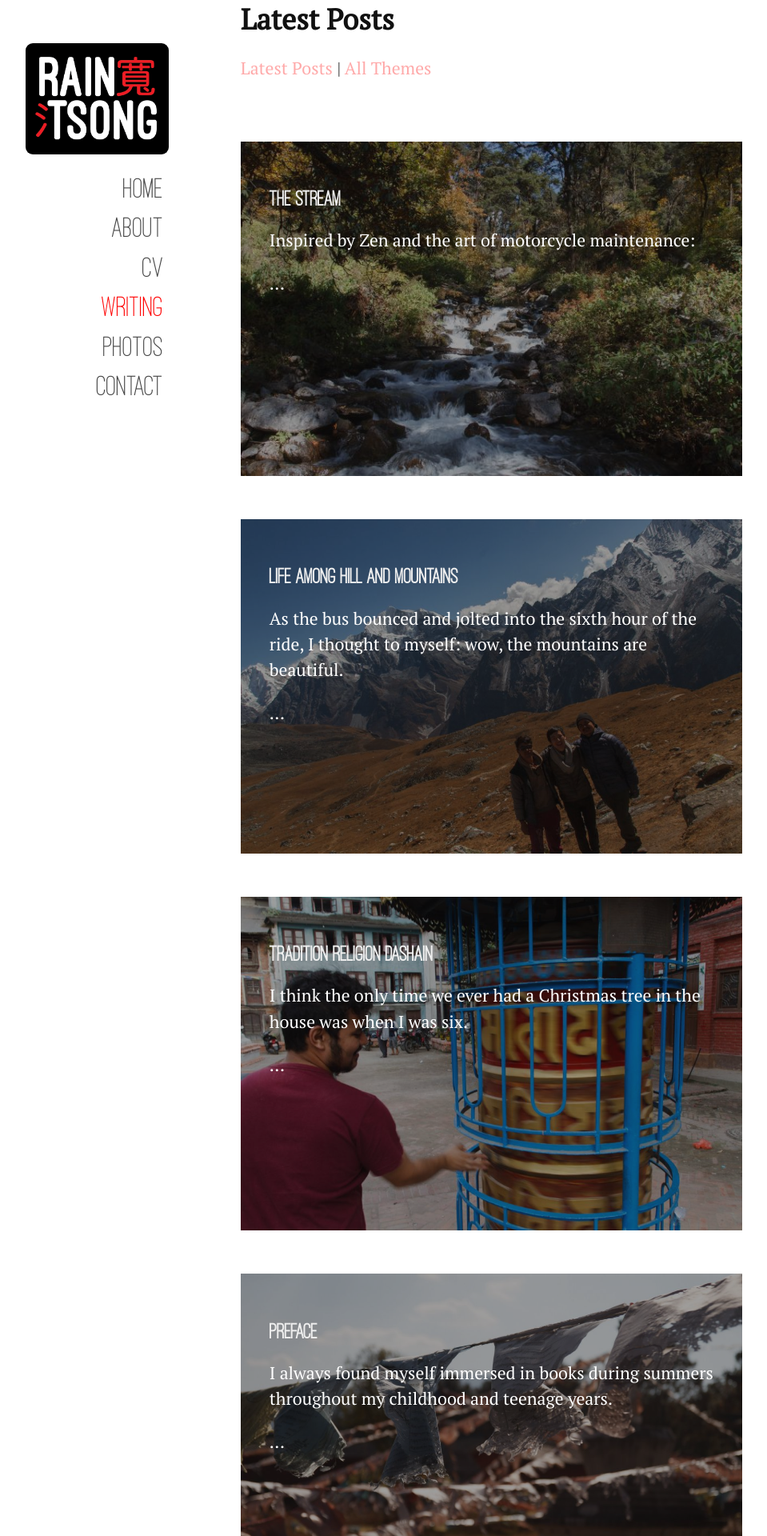
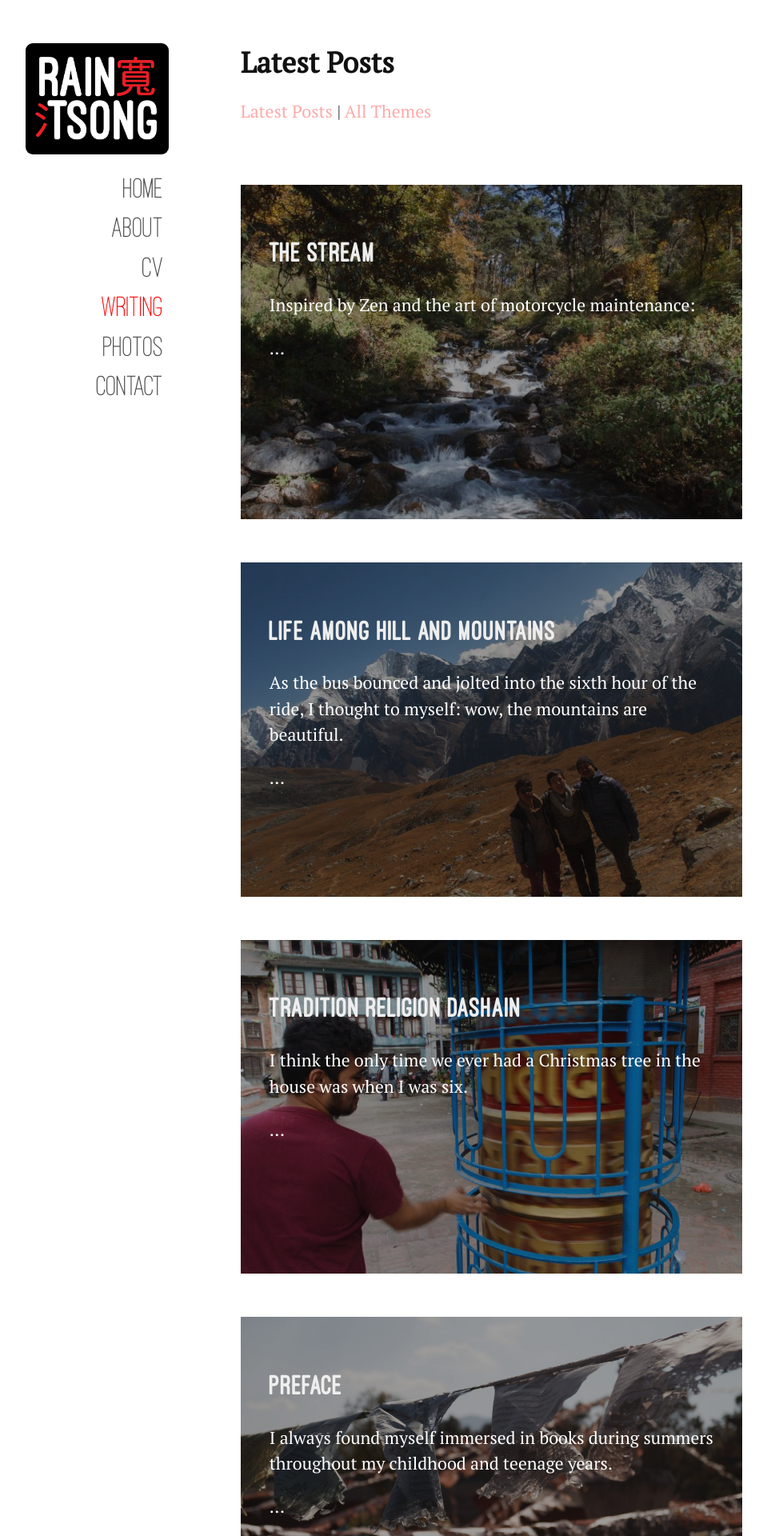
Before and after one commit to raintsong/raintsong.github.io, a Jekyll site: the page built from writing/index.html, in a window 1280 px wide. Shown: the top 1920 px of the page at 80% size, without its empty margins (160-1119 px from the left). Built offline with Jekyll 4.4.1, drawn with Linux system fonts in a browser that asks for light colours.

Commit message:
Visual alterations

```diff
--- a/_sass/main.scss
+++ b/_sass/main.scss
@@ -33,6 +33,7 @@
 
 body {
   --main-sans-serif: 'ostrich_sansmedium';
+  --heavy-sans-serif: 'ostrich_sansheavy';
 }
 
 
@@ -59,8 +60,9 @@ h1 {
   display: inline;
 }
 h2 {
-    font-size: 1.5em;
-    font-family: var(--main-sans-serif), 'Sans-Serif';
+    // font-size: 2em; set by screen size
+    font-family: var(--heavy-sans-serif), 'Sans-Serif';
+    font-weight: normal;
 }
 p {
     font-size: 1.2em;
@@ -117,6 +119,9 @@ nav a {
 //Section for screen size queries
 
 @media only screen and (max-width: 640px) {
+  h2 {
+    font-size: 1.5em;
+  }
   .rotatable {
     -webkit-transform:rotate(270deg);
     -moz-transform: rotate(270deg);
@@ -171,6 +176,9 @@ nav a {
 }
 
 @media only screen and (min-width: 641px) {
+  h2 {
+    font-size: 2em;
+  }
   body {
     font-size: 18px;
   }
@@ -205,6 +213,7 @@ nav a {
   .container {
     float: right;
     width: 70%;
+    margin-top: 3em;
   }
 }
 
@@ -258,6 +267,7 @@ nav {
 //for writing/index.html
 .listing {
     margin: 0;
+    margin-bottom: 3em;
     padding: 0;
 }
 .listing li {
--- a/index.html
+++ b/index.html
@@ -1,6 +1,6 @@
 ---
 layout: blurb
-title: Rain Tsong, artist, educator, researcher
+title: artist, educator, researcher
 permalink: /home/
 bg_image: ca_house_front
 ---
```
Also changed, not shown: r00t.html (added, +9 -0 lines).
